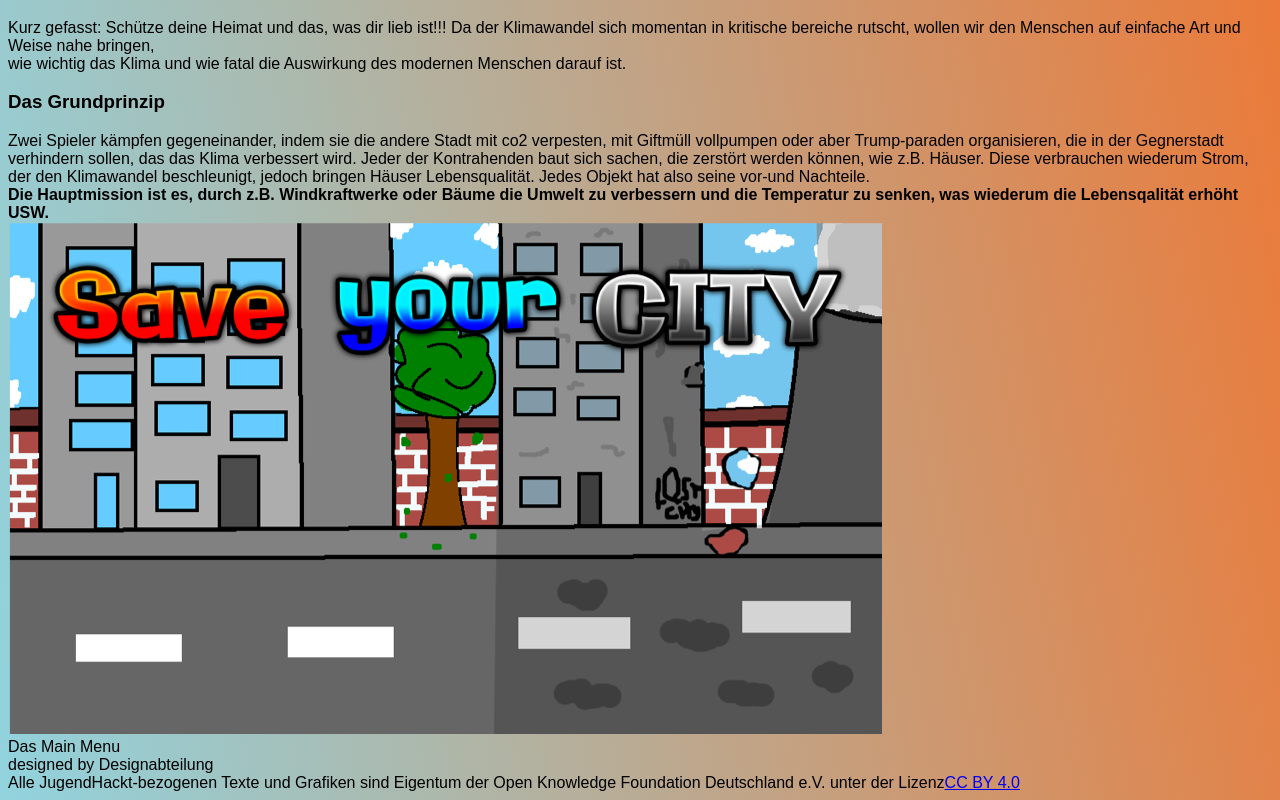
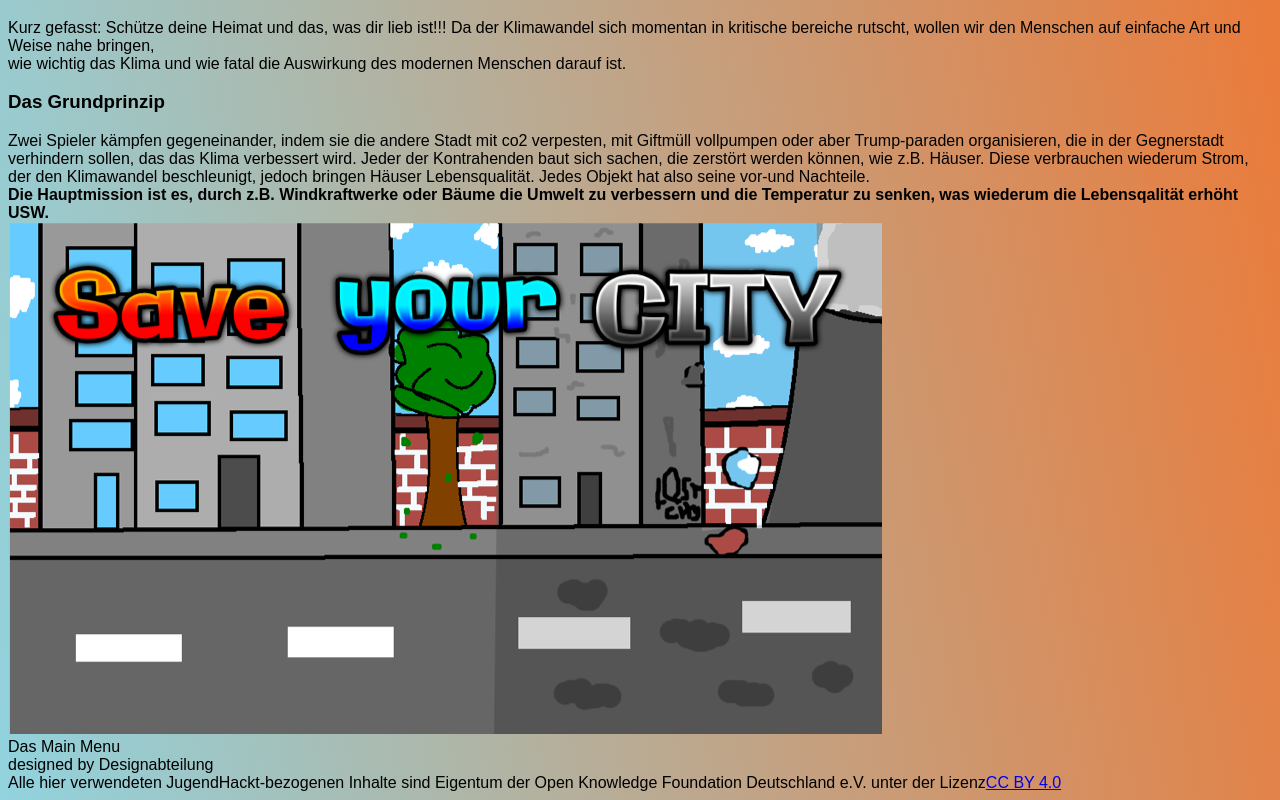
Before and after one commit to Jugendhackt/SaveYourCity, a plain HTML site: page index.html in a window 1280 px wide. Shown: the part 326-1126 px from the top of the page. Drawn offline with Linux system fonts and the light colour scheme.

Commit message:
Weitere Lizenzhinweise

```diff
--- a/index.html
+++ b/index.html
@@ -33,5 +33,5 @@
         designed by Designabteilung<br>
 
     </body>
-    <footer>Alle JugendHackt-bezogenen Texte und Grafiken sind Eigentum der Open Knowledge Foundation Deutschland e.V. unter der Lizenz<a href="https://creativecommons.org/licenses/by/4.0/">CC BY 4.0</a></footer>
+    <footer>Alle hier verwendeten JugendHackt-bezogenen Inhalte sind Eigentum der Open Knowledge Foundation Deutschland e.V. unter der Lizenz<a href="https://creativecommons.org/licenses/by/4.0/">CC BY 4.0</a></footer>
 </html>
```
Also changed, not shown: Impressum.html (+1 -0 lines), 7 other files.
